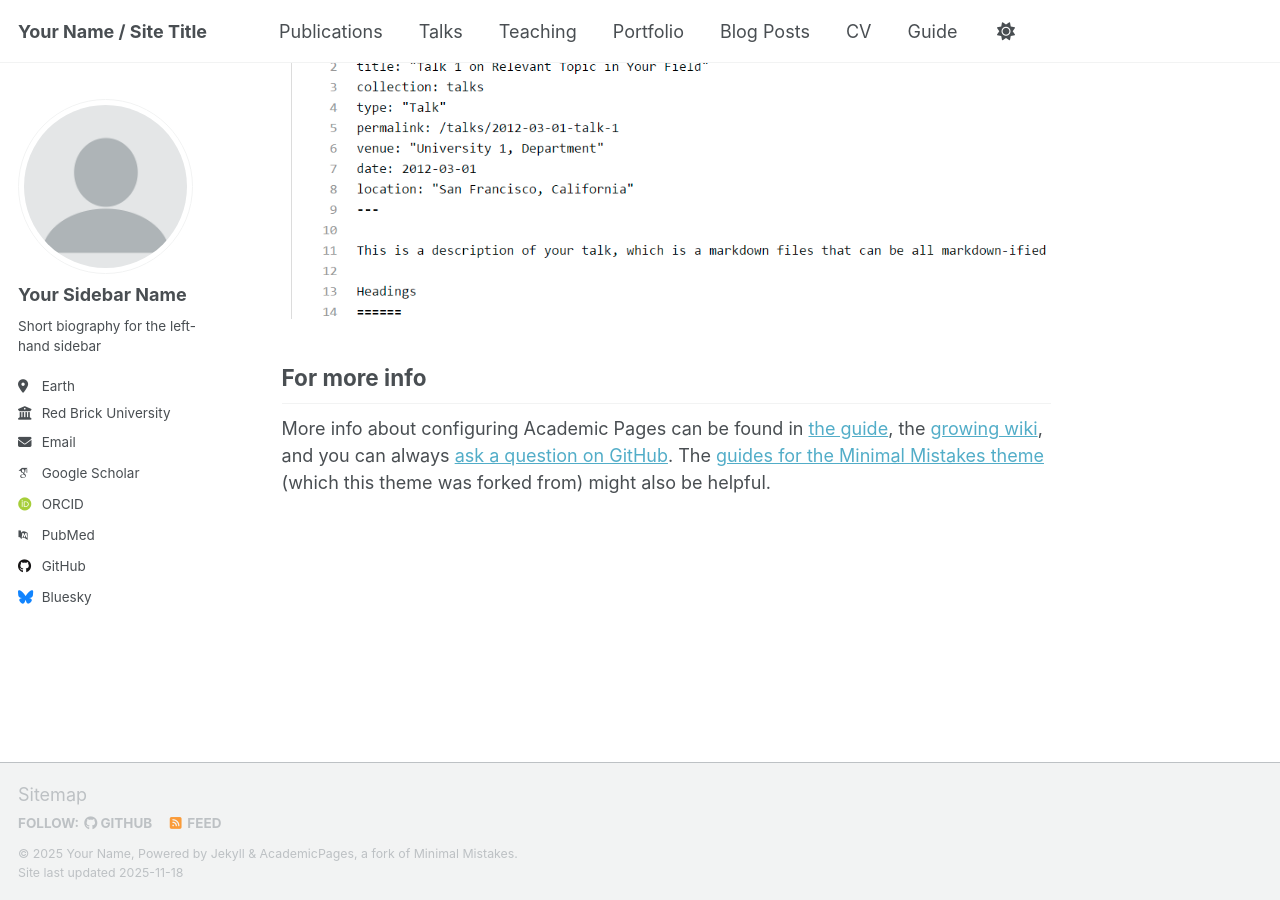
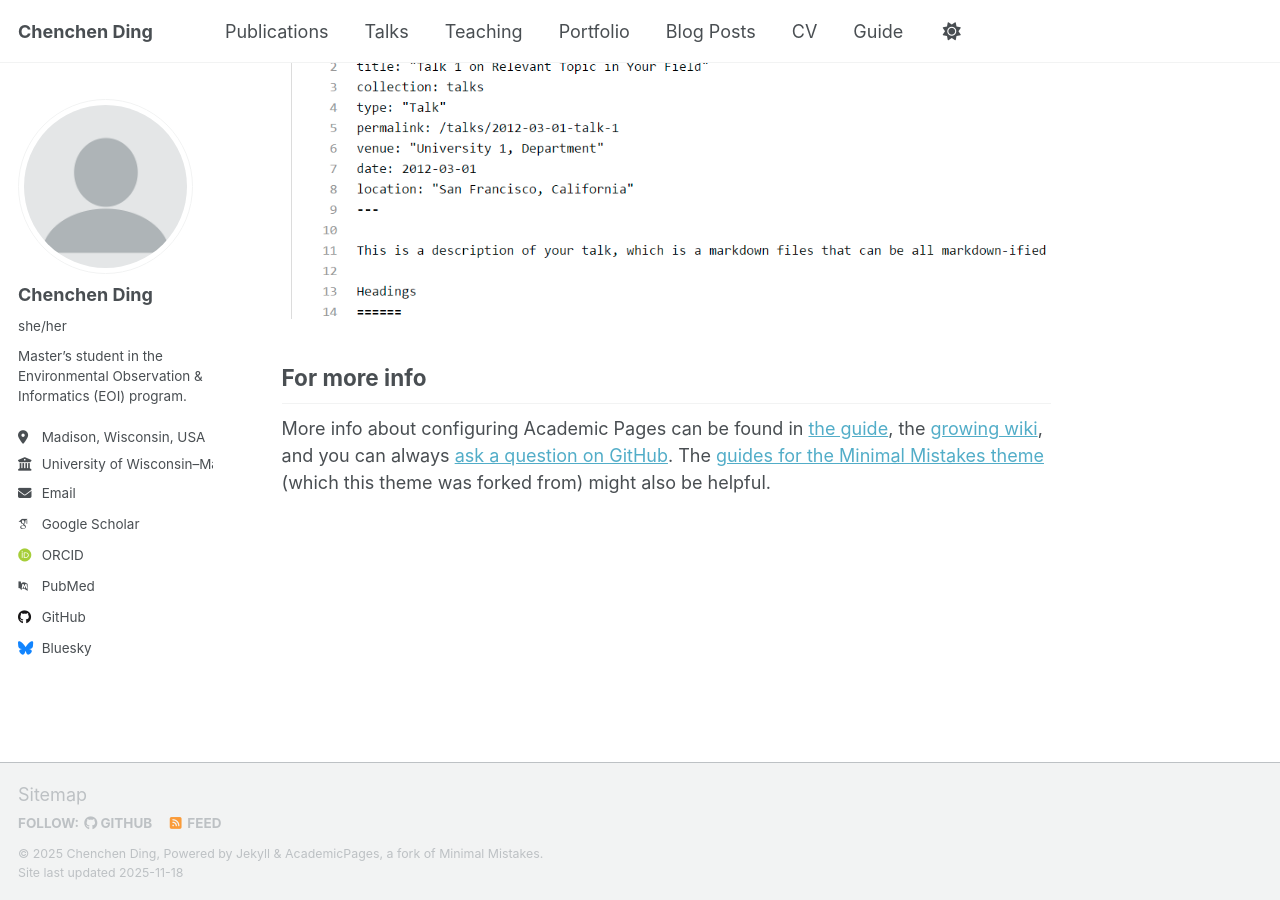
Before and after one commit to DCC0329/ChenchenDing.github.io, a Jekyll site: the page built from _pages/about.md, in a window 1280 px wide and 900 px high, scrolled down 2880 px. Built offline with Jekyll 4.4.1, drawn with Linux system fonts in a browser that asks for light colours; some web fonts are replaced; a script that is not in the unit is left out.

Commit message:
Update _config.yml

```diff
--- a/_config.yml
+++ b/_config.yml
@@ -9,13 +9,13 @@
 # Basic Site Settings
 locale                   : "en-US"
 site_theme               : "default" # Currently available options are "default", "air"
-title                    : "Your Name / Site Title"
+title                    : "Chenchen Ding"
 title_separator          : "-"
-name                     : &name "Your Name"
-description              : &description "Your Name's academic portfolio"   # Update this with a general description of your site, this is the default if not overridden by a page
-url                      : https://academicpages.github.io # The base hostname & protocol for your site e.g. "https://[your GitHub username].github.io",
+name                     : &name "Chenchen Ding"
+description              : &description "Hi,this is the page of Chenchen"   # Update this with a general description of your site, this is the default if not overridden by a page
+url                      : "https://dcc0329.github.io" # The base hostname & protocol for your site e.g. "https://[your GitHub username].github.io",
                                                            # or if you already have some other page hosted on Github then use "https://[your GitHub username].github.io/[Your Repo Name]"
-baseurl                  : "" # the subpath of your site, e.g. "/blog"
+baseurl                  : "/ChenchenDing.github.io" # the subpath of your site, e.g. "/blog"
 repository               : "academicpages/academicpages.github.io"
 
 # Site Author - The following control what appear as part of the author content on the side bar.
@@ -24,13 +24,13 @@ repository               : "academicpages/academicpages.github.io"
 author:
   # Biographic information
   avatar           : "profile.png"
-  name             : "Your Sidebar Name"
-  pronouns         : # example: "she/her"
-  bio              : "Short biography for the left-hand sidebar"
-  location         : "Earth"
-  employer         : "Red Brick University"
+  name             : "Chenchen  Ding"
+  pronouns         : "she/her"
+  bio              : "Master’s student in the Environmental Observation & Informatics (EOI) program."
+  location         : "Madison, Wisconsin, USA"
+  employer         : "University of Wisconsin–Madison"
   uri              : # URL
-  email            : "none@example.org"
+  email            : "cding53@wisc.edu"
 
   # Academic websites
   academia         : # URL
```
